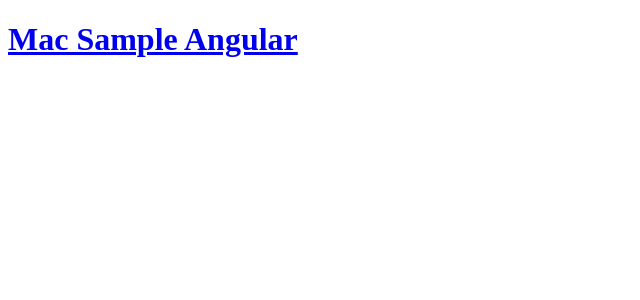
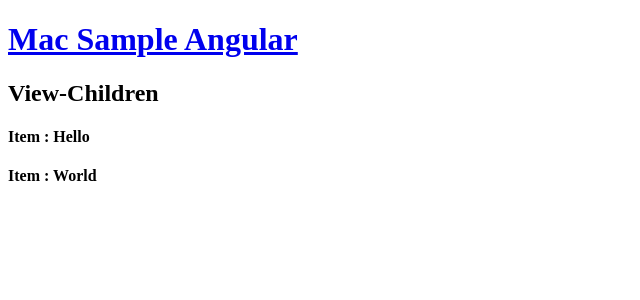
Before and after one commit to MacKittipat/mac-ng-sample, an Angular app: page /view-children in a window 1280 px wide. Before the commit this address led to /. Shown: the top 300 px of the page, without its empty margins (0-640 px from the left). Built offline with nearby package versions, Linux system fonts and the light colour scheme.

Commit message:
Create ViewChildren sample

```diff
--- a/src/app/app-routing.module.ts
+++ b/src/app/app-routing.module.ts
@@ -5,6 +5,7 @@
 import {IoParentComponent} from './modules/input-output/io-parent/io-parent.component';
 import {CcAppComponent} from './modules/content-children/cc-app/cc-app.component';
 import {ViewChildComponent} from './modules/view-child/view-child.component';
+import {VcsAppComponent} from './modules/view-children/vcs-app/vcs-app.component';
 
 
 const routes: Routes = [
@@ -13,6 +14,7 @@
   {path: 'input-output', component: IoParentComponent},
   {path: 'content-children', component: CcAppComponent},
   {path: 'view-child', component: ViewChildComponent},
+  {path: 'view-children', component: VcsAppComponent},
 ];
 
 @NgModule({
--- a/src/app/app.module.ts
+++ b/src/app/app.module.ts
@@ -12,6 +12,8 @@
 import {CcListComponent} from './modules/content-children/cc-list/cc-list.component';
 import {CcItemComponent} from './modules/content-children/cc-item/cc-item.component';
 import { ViewChildComponent } from './modules/view-child/view-child.component';
+import { VcsAppComponent } from './modules/view-children/vcs-app/vcs-app.component';
+import { VcsItemComponent } from './modules/view-children/vcs-item/vcs-item.component';
 
 @NgModule({
   declarations: [
@@ -23,7 +25,9 @@
     CcAppComponent,
     CcListComponent,
     CcItemComponent,
-    ViewChildComponent
+    ViewChildComponent,
+    VcsAppComponent,
+    VcsItemComponent
   ],
   imports: [
     BrowserModule,
--- a/src/app/modules/main/main.component.html
+++ b/src/app/modules/main/main.component.html
@@ -15,5 +15,8 @@
     <li>
       <a routerLink="view-child">View Child</a>
     </li>
+    <li>
+      <a routerLink="view-children">View Children</a>
+    </li>
   </ul>
 </nav>
--- /dev/null
+++ b/src/app/modules/view-children/vcs-app/vcs-app.component.html
@@ -0,0 +1,3 @@
+<h2>View-Children</h2>
+<app-vcs-item msg="Hello"></app-vcs-item>
+<app-vcs-item msg="World"></app-vcs-item>
--- /dev/null
+++ b/src/app/modules/view-children/vcs-app/vcs-app.component.ts
@@ -0,0 +1,19 @@
+import {AfterViewInit, Component, ContentChildren, OnInit, QueryList, ViewChildren} from '@angular/core';
+import {VcsItemComponent} from '../vcs-item/vcs-item.component';
+
+@Component({
+  selector: 'app-vcs-app',
+  templateUrl: './vcs-app.component.html',
+  styleUrls: ['./vcs-app.component.css']
+})
+export class VcsAppComponent implements AfterViewInit {
+
+  @ViewChildren(VcsItemComponent) itemList: QueryList<VcsItemComponent>;
+
+  constructor() { }
+
+  ngAfterViewInit(): void {
+    console.log(this.itemList);
+  }
+
+}
--- /dev/null
+++ b/src/app/modules/view-children/vcs-item/vcs-item.component.html
@@ -0,0 +1 @@
+<h4>Item : {{msg}}</h4>
--- /dev/null
+++ b/src/app/modules/view-children/vcs-item/vcs-item.component.ts
@@ -0,0 +1,17 @@
+import {Component, Input, OnInit} from '@angular/core';
+
+@Component({
+  selector: 'app-vcs-item',
+  templateUrl: './vcs-item.component.html',
+  styleUrls: ['./vcs-item.component.css']
+})
+export class VcsItemComponent implements OnInit {
+
+  @Input() msg: string;
+
+  constructor() { }
+
+  ngOnInit(): void {
+  }
+
+}
```
Also changed, not shown: src/app/modules/view-children/vcs-app/vcs-app.component.css (added), src/app/modules/view-children/vcs-item/vcs-item.component.css (added), 2 other files (tests, documents, lock files or other folders).
